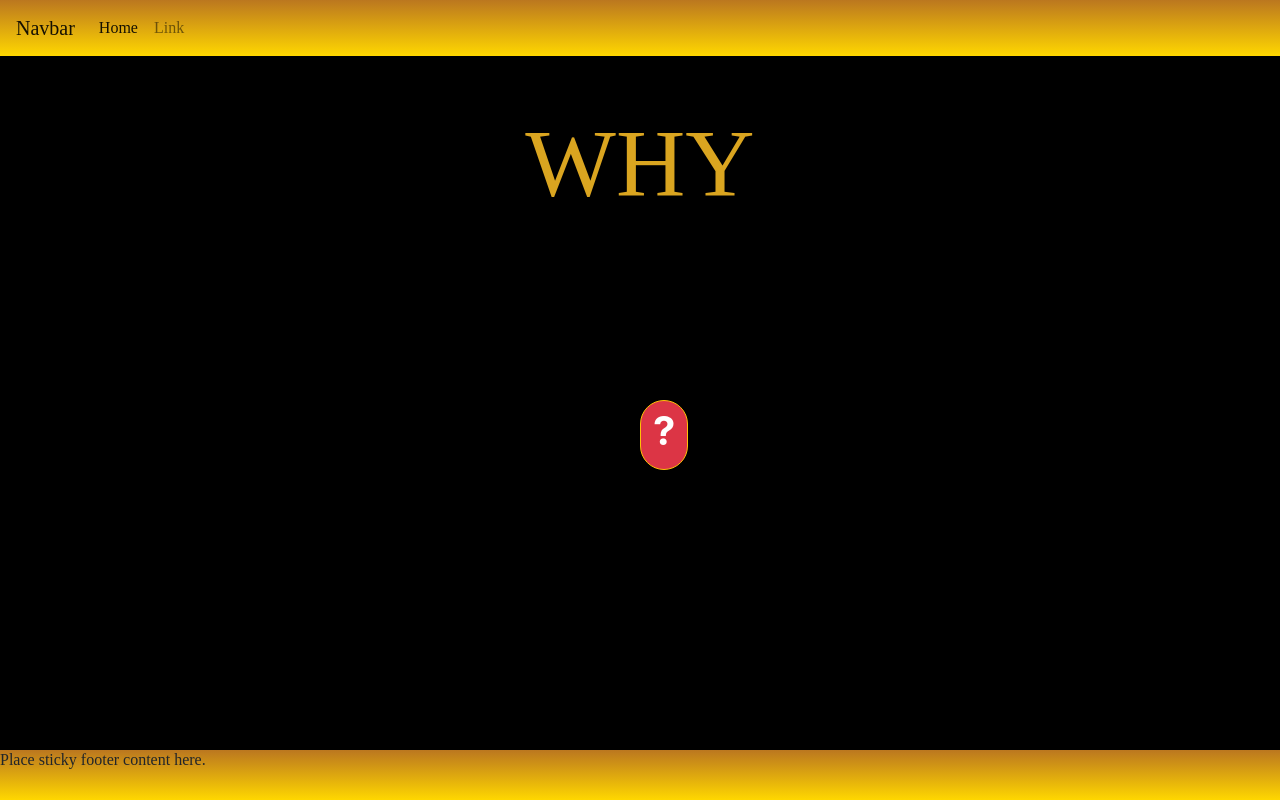
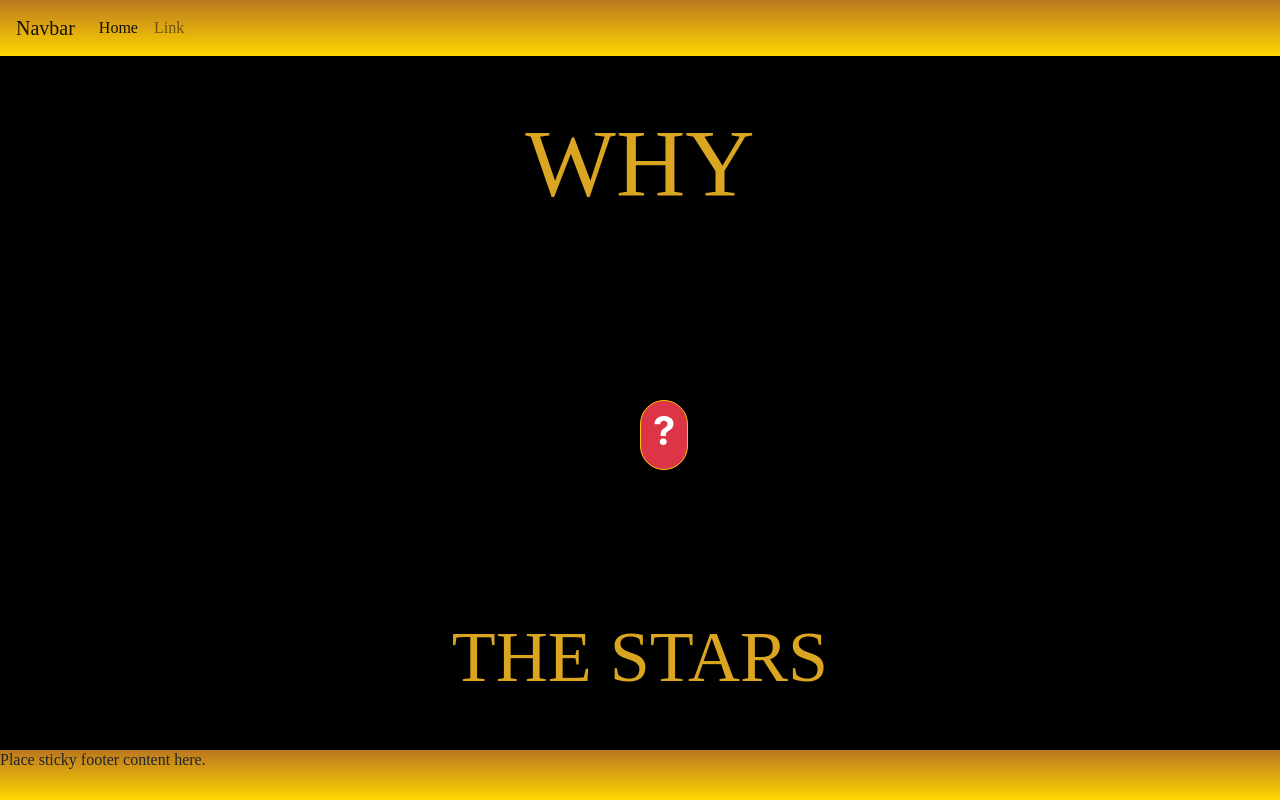
Before and after one commit to xockcin/whythestars, a website: page index.html in a window 1280 px wide. Drawn offline with nearby package versions, Linux system fonts and the light colour scheme.

Commit message:
added package json, css file, index page

```diff
--- a/css/styles.css
+++ b/css/styles.css
@@ -7,6 +7,13 @@ body {
     text-align:center;
     font-family: serif;
     margin-top: 50px;
+}
+
+#thestars {
+    color:goldenrod;
+    text-align:center;
+    font-family: serif;
+    margin-bottom: 100px;
 }
 
 nav, footer {
--- a/index.html
+++ b/index.html
@@ -48,6 +48,8 @@
         <button class="btn btn-large btn-danger border-warning rounded-pill m-auto">
             <h1><strong>?</strong></h1>
         </button>
+
+        <h1 class="display-3 fixed-bottom" id="thestars">THE STARS</h1>
     </div>
 
     <div class="container-float">
--- a/package.json
+++ b/package.json
@@ -4,7 +4,9 @@
   "description": "",
   "main": "index.js",
   "scripts": {
-    "test": "echo \"Error: no test specified\" && exit 1"
+    "test": "echo \"Error: no test specified\" && exit 1",
+    "start": "npm run lite",
+    "lite": "lite-server"
   },
   "author": "",
   "license": "ISC",
```
